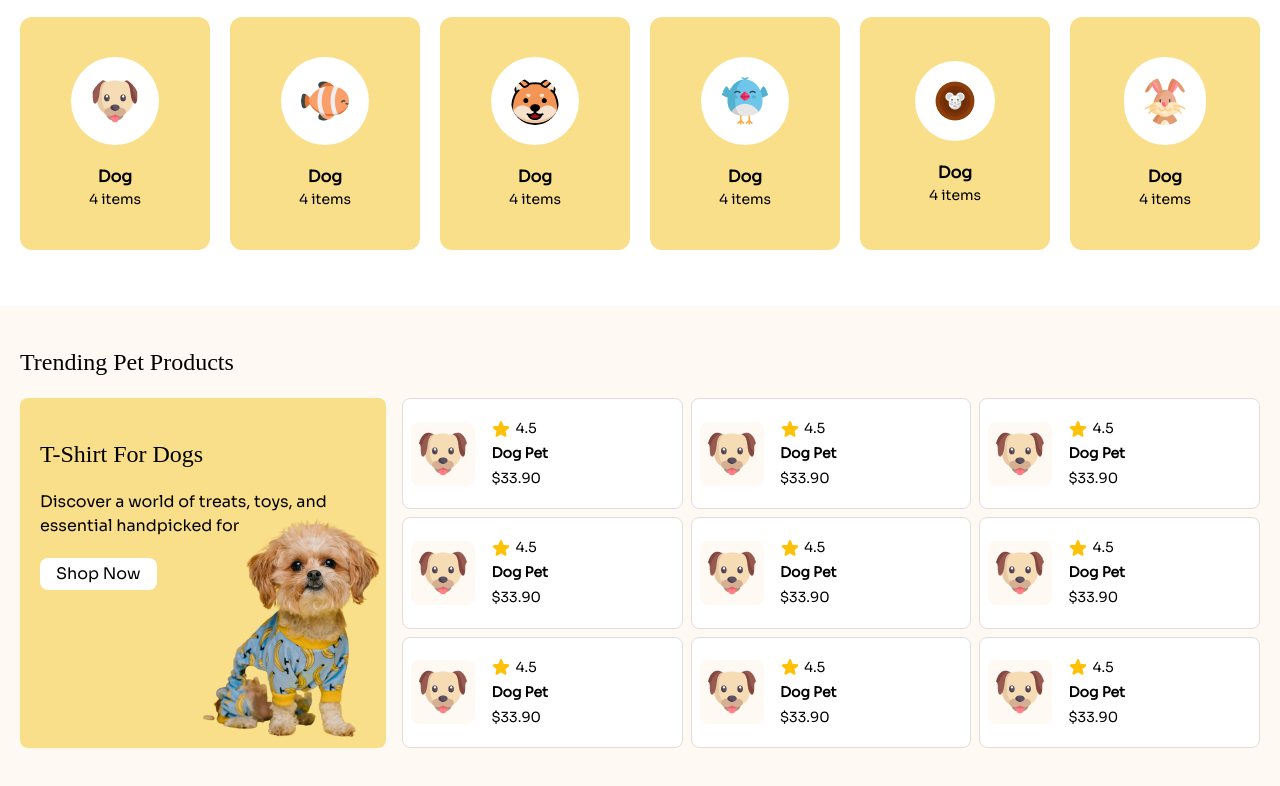
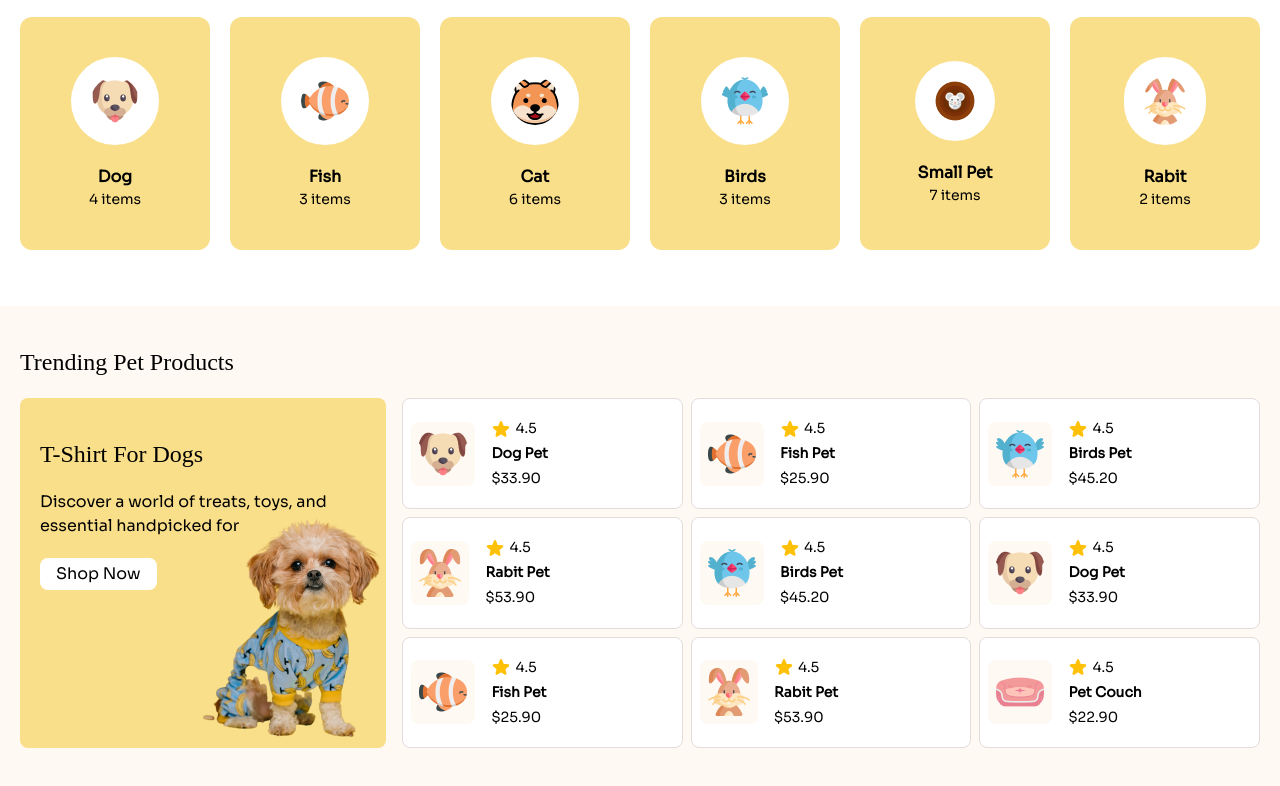
Before and after one commit to iamabdullahalsifat/Pet-Buddy, a plain HTML site: page PetBuddy/index.html in a window 1280 px wide. Shown: the part 956-1742 px from the top of the page. Drawn offline with Linux system fonts and the light colour scheme; a web font is replaced by a local one.

Commit message:
Categories and trending Product Update

```diff
--- a/PetBuddy/index.html
+++ b/PetBuddy/index.html
@@ -113,40 +113,40 @@
         <div class="bg-[#F9DF8A] p-10 flex flex-col items-center justify-center text-center space-y-5 rounded-xl">
           <img class="bg-white p-5 rounded-full" src="./images/fish-cartoon.png" alt="dog-cartoon">
           <div>
-            <h3 class="font-semibold">Dog</h3>
-            <p class="text-[14px]">4 items</p>
+            <h3 class="font-semibold">Fish</h3>
+            <p class="text-[14px]">3 items</p>
           </div>
         </div>
         <!-- 3 -->
         <div class="bg-[#F9DF8A] p-10 flex flex-col items-center justify-center text-center space-y-5 rounded-xl">
           <img class="bg-white p-5 rounded-full" src="./images/cat-cartoon.png" alt="dog-cartoon">
           <div>
-            <h3 class="font-semibold">Dog</h3>
-            <p class="text-[14px]">4 items</p>
+            <h3 class="font-semibold">Cat</h3>
+            <p class="text-[14px]">6 items</p>
           </div>
         </div>
         <!-- 4 -->
         <div class="bg-[#F9DF8A] p-10 flex flex-col items-center justify-center text-center space-y-5 rounded-xl">
           <img class="bg-white p-5 rounded-full" src="./images/bird-cartoon.png" alt="dog-cartoon">
           <div>
-            <h3 class="font-semibold">Dog</h3>
-            <p class="text-[14px]">4 items</p>
+            <h3 class="font-semibold">Birds</h3>
+            <p class="text-[14px]">3 items</p>
           </div>
         </div>
         <!-- 5 -->
         <div class="bg-[#F9DF8A] p-10 flex flex-col items-center justify-center text-center space-y-5 rounded-xl">
           <img class="bg-white p-5 rounded-full" src="./images/mouse-cartoon.png" alt="dog-cartoon">
           <div>
-            <h3 class="font-semibold">Dog</h3>
-            <p class="text-[14px]">4 items</p>
+            <h3 class="font-semibold">Small Pet</h3>
+            <p class="text-[14px]">7 items</p>
           </div>
         </div>
         <!-- 6 -->
         <div class="bg-[#F9DF8A] p-10 flex flex-col items-center justify-center text-center space-y-5 rounded-xl">
           <img class="bg-white p-5 rounded-full" src="./images/rabbit-cartoon.png" alt="dog-cartoon">
           <div>
-            <h3 class="font-semibold">Dog</h3>
-            <p class="text-[14px]">4 items</p>
+            <h3 class="font-semibold">Rabit</h3>
+            <p class="text-[14px]">2 items</p>
           </div>
         </div>
       </div>
@@ -187,7 +187,7 @@
             <!-- 2 -->
             <div class="bg-white rounded-lg flex items-center p-2 gap-4 border border-[#e4dcdc]">
               <div>
-                <img class="bg-[#FFF9F4] p-2 rounded-lg" src="./images/dog-cartoon.png">
+                <img class="bg-[#FFF9F4] p-2 rounded-lg" src="./images/fish-cartoon.png">
               </div>
               <div class="flex flex-col gap-1">
                 <span class="flex items-center text-[14px] gap-1">
@@ -196,14 +196,14 @@
                   </svg>
                   <p>4.5</p>
                 </span>
-                <h2 class="font-semibold text-[14px]">Dog Pet</h2>
-                <h3 class="text-[14px]">$33.90</h3>
+                <h2 class="font-semibold text-[14px]">Fish Pet</h2>
+                <h3 class="text-[14px]">$25.90</h3>
               </div>
             </div>
             <!-- 3 -->
             <div class="bg-white rounded-lg flex items-center p-2 gap-4 border border-[#e4dcdc]">
               <div>
-                <img class="bg-[#FFF9F4] p-2 rounded-lg" src="./images/dog-cartoon.png">
+                <img class="bg-[#FFF9F4] p-2 rounded-lg" src="./images/bird-cartoon.png">
               </div>
               <div class="flex flex-col gap-1">
                 <span class="flex items-center text-[14px] gap-1">
@@ -212,14 +212,14 @@
                   </svg>
                   <p>4.5</p>
                 </span>
-                <h2 class="font-semibold text-[14px]">Dog Pet</h2>
-                <h3 class="text-[14px]">$33.90</h3>
+                <h2 class="font-semibold text-[14px]">Birds Pet</h2>
+                <h3 class="text-[14px]">$45.20</h3>
               </div>
             </div>
             <!-- 4 -->
             <div class="bg-white rounded-lg flex items-center p-2 gap-4 border border-[#e4dcdc]">
               <div>
-                <img class="bg-[#FFF9F4] p-2 rounded-lg" src="./images/dog-cartoon.png">
+                <img class="bg-[#FFF9F4] p-2 rounded-lg" src="./images/rabbit-cartoon.png">
               </div>
               <div class="flex flex-col gap-1">
                 <span class="flex items-center text-[14px] gap-1">
@@ -228,14 +228,14 @@
                   </svg>
                   <p>4.5</p>
                 </span>
-                <h2 class="font-semibold text-[14px]">Dog Pet</h2>
-                <h3 class="text-[14px]">$33.90</h3>
+                <h2 class="font-semibold text-[14px]">Rabit Pet</h2>
+                <h3 class="text-[14px]">$53.90</h3>
               </div>
             </div>
             <!-- 5 -->
             <div class="bg-white rounded-lg flex items-center p-2 gap-4 border border-[#e4dcdc]">
               <div>
-                <img class="bg-[#FFF9F4] p-2 rounded-lg" src="./images/dog-cartoon.png">
+                <img class="bg-[#FFF9F4] p-2 rounded-lg" src="./images/bird-cartoon.png">
               </div>
               <div class="flex flex-col gap-1">
                 <span class="flex items-center text-[14px] gap-1">
@@ -244,8 +244,8 @@
                   </svg>
                   <p>4.5</p>
                 </span>
-                <h2 class="font-semibold text-[14px]">Dog Pet</h2>
-                <h3 class="text-[14px]">$33.90</h3>
+                <h2 class="font-semibold text-[14px]">Birds Pet</h2>
+                <h3 class="text-[14px]">$45.20</h3>
               </div>
             </div>
             <!-- 6 -->
@@ -267,7 +267,7 @@
             <!-- 7 -->
             <div class="bg-white rounded-lg flex items-center p-2 gap-4 border border-[#e4dcdc]">
               <div>
-                <img class="bg-[#FFF9F4] p-2 rounded-lg" src="./images/dog-cartoon.png">
+                <img class="bg-[#FFF9F4] p-2 rounded-lg" src="./images/fish-cartoon.png">
               </div>
               <div class="flex flex-col gap-1">
                 <span class="flex items-center text-[14px] gap-1">
@@ -276,14 +276,14 @@
                   </svg>
                   <p>4.5</p>
                 </span>
-                <h2 class="font-semibold text-[14px]">Dog Pet</h2>
-                <h3 class="text-[14px]">$33.90</h3>
+                <h2 class="font-semibold text-[14px]">Fish Pet</h2>
+                <h3 class="text-[14px]">$25.90</h3>
               </div>
             </div>
             <!-- 8 -->
             <div class="bg-white rounded-lg flex items-center p-2 gap-4 border border-[#e4dcdc]">
               <div>
-                <img class="bg-[#FFF9F4] p-2 rounded-lg" src="./images/dog-cartoon.png">
+                <img class="bg-[#FFF9F4] p-2 rounded-lg" src="./images/rabbit-cartoon.png">
               </div>
               <div class="flex flex-col gap-1">
                 <span class="flex items-center text-[14px] gap-1">
@@ -292,14 +292,14 @@
                   </svg>
                   <p>4.5</p>
                 </span>
-                <h2 class="font-semibold text-[14px]">Dog Pet</h2>
-                <h3 class="text-[14px]">$33.90</h3>
+                <h2 class="font-semibold text-[14px]">Rabit Pet</h2>
+                <h3 class="text-[14px]">$53.90</h3>
               </div>
             </div>
             <!-- 9 -->
             <div class="bg-white rounded-lg flex items-center p-2 gap-4 border border-[#e4dcdc]" id="trending_last_card">
               <div>
-                <img class="bg-[#FFF9F4] p-2 rounded-lg" src="./images/dog-cartoon.png">
+                <img class="bg-[#FFF9F4] p-2 rounded-lg" src="./images/pet-couch.png">
               </div>
               <div class="flex flex-col gap-1">
                 <span class="flex items-center text-[14px] gap-1">
@@ -308,8 +308,8 @@
                   </svg>
                   <p>4.5</p>
                 </span>
-                <h2 class="font-semibold text-[14px]">Dog Pet</h2>
-                <h3 class="text-[14px]">$33.90</h3>
+                <h2 class="font-semibold text-[14px]">Pet Couch</h2>
+                <h3 class="text-[14px]">$22.90</h3>
               </div>
             </div>
           </div>
```
